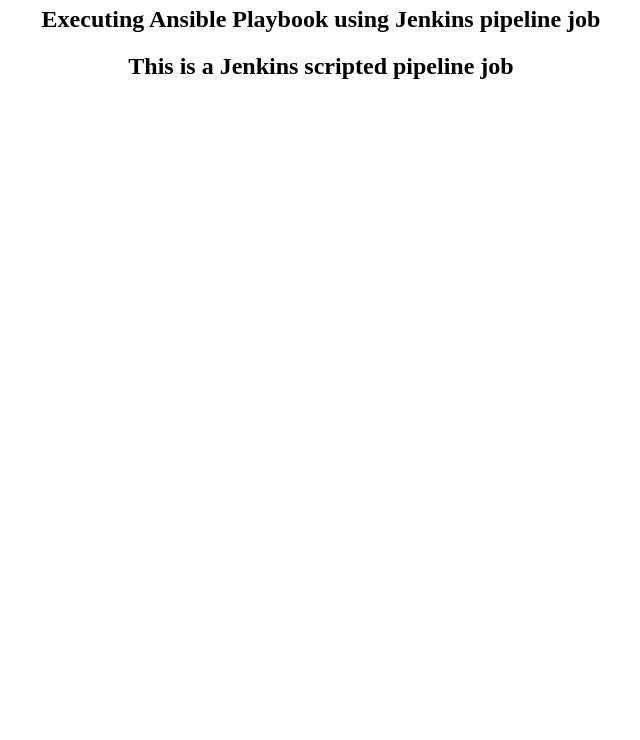
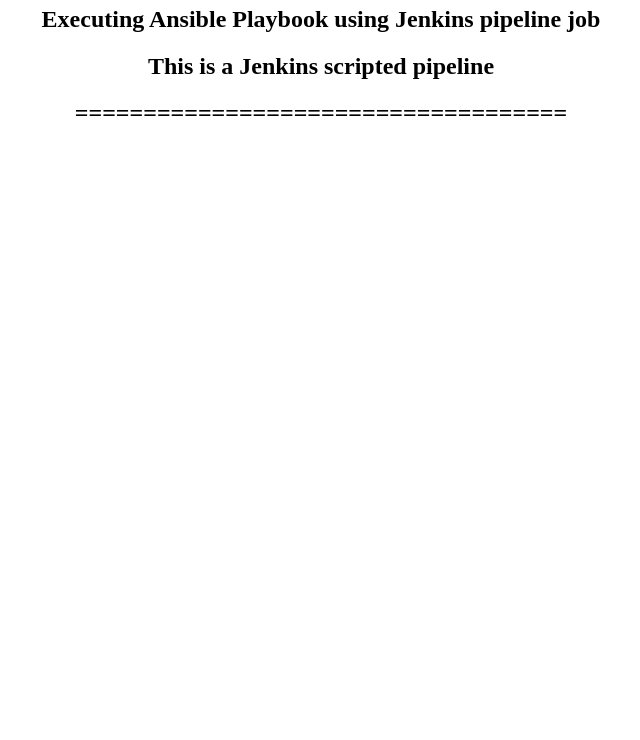
Before and after one commit to Rahul6009/jenkins-ansible, a plain HTML site: page index.html in a window 1280 px wide. Shown: the part 60-800 px from the top of the page, without its empty margins (319-959 px from the left). Drawn offline with Linux system fonts and the light colour scheme.

Commit message:
Update index.html

```diff
--- a/index.html
+++ b/index.html
@@ -1,4 +1,5 @@
 <center>
 <h1> Welcome To Jenkins Pipeline </h1>
   <h2> Executing Ansible Playbook using Jenkins pipeline job</h2>
-   <h2> This is a Jenkins scripted pipeline job</h2>
+   <h2> This is a Jenkins scripted pipeline </h2>
+   <h2>==================================== </h2>
```
